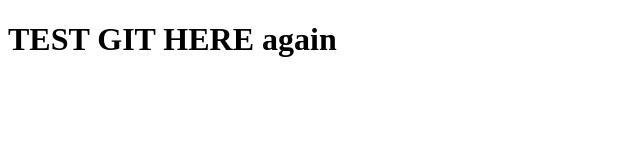
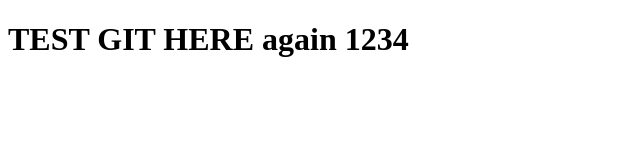
Before and after one commit to PhawatPlubisri/git-101-yt, a plain HTML site: page index.html in a window 1280 px wide. Shown: the whole page, without its empty margins (0-640 px from the left). Drawn offline with Linux system fonts and the light colour scheme.

Commit message:
Update index.html

```diff
--- a/index.html
+++ b/index.html
@@ -6,6 +6,6 @@
     <title>Document</title>
 </head>
 <body>
-    <h1>TEST GIT HERE again</h1>
+    <h1>TEST GIT HERE again 1234</h1>
 </body>
 </html>
```
